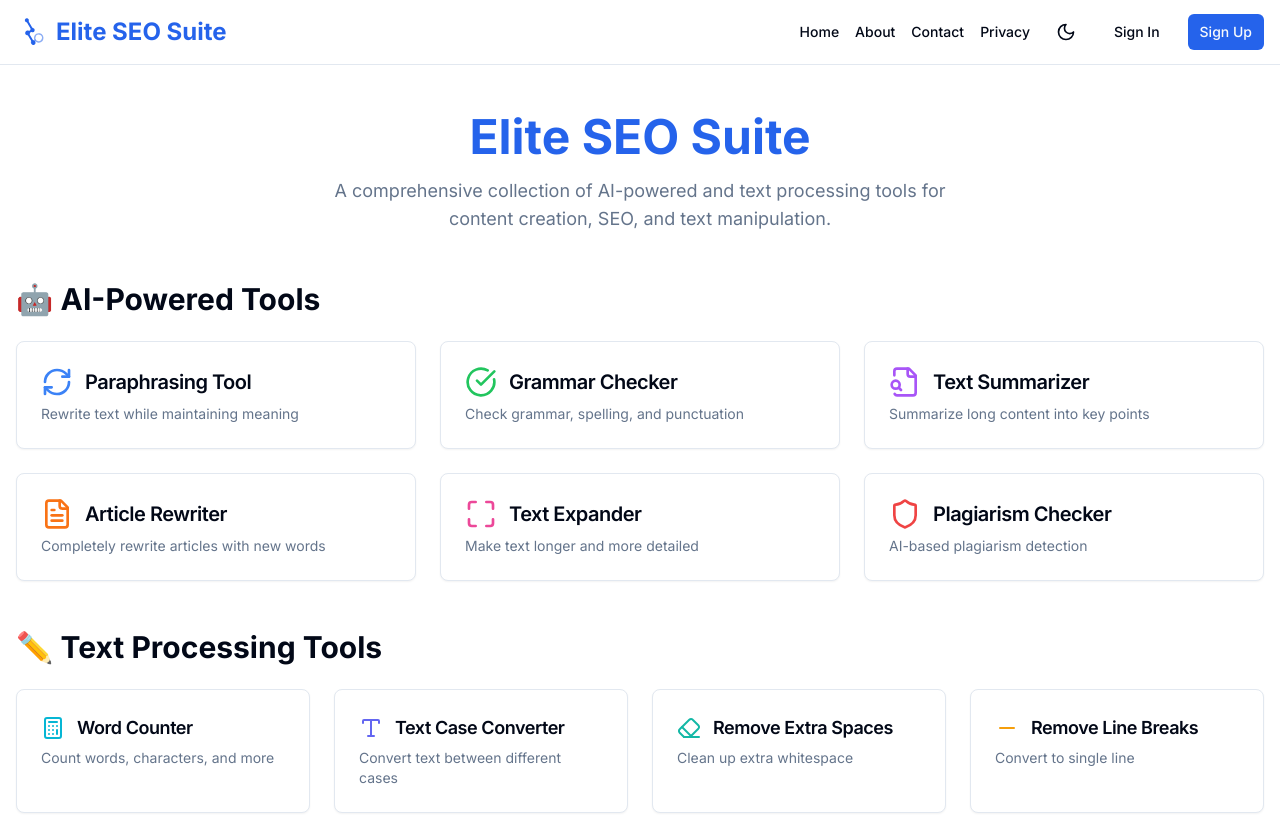
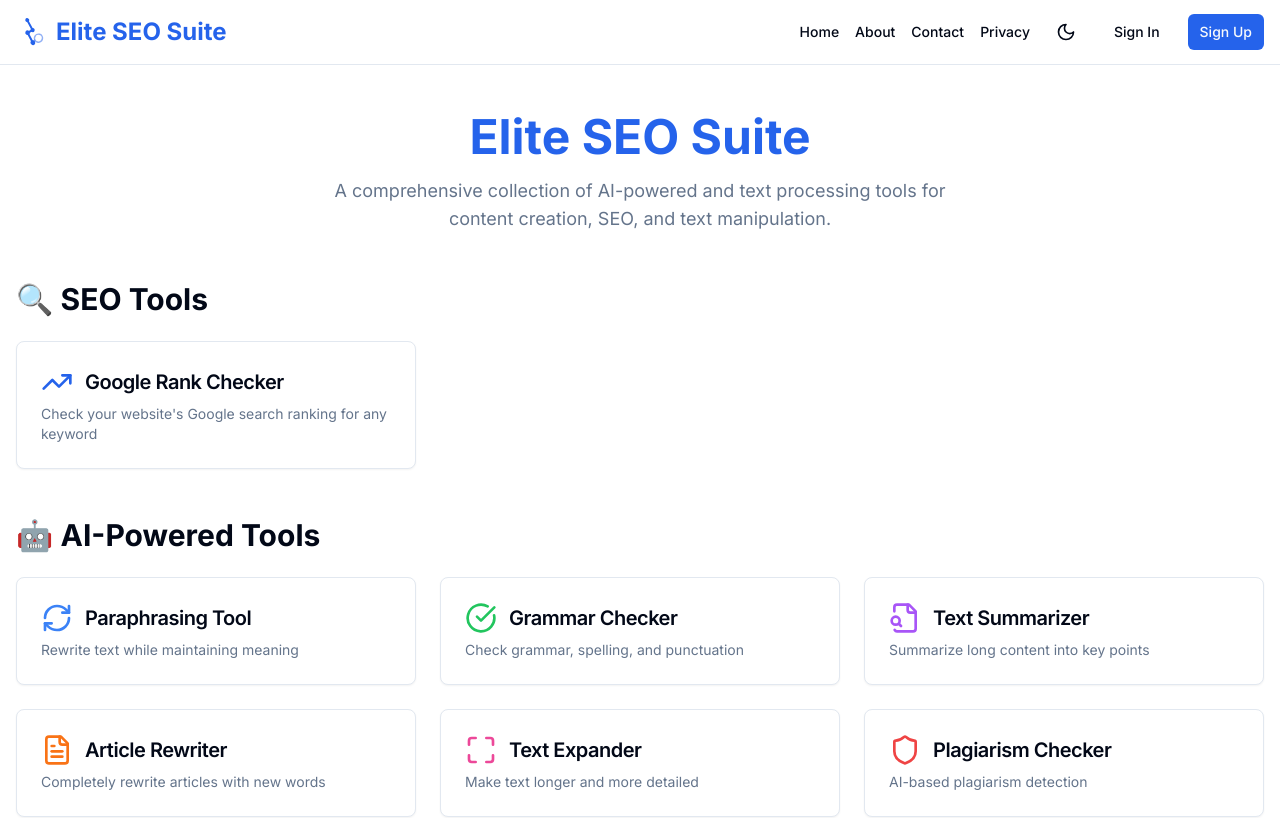
Before and after one commit to codewithmutahir/eliteseotools, a Next.js app: page / in a window 1280 px wide. Shown: the top 818 px of the page. Built offline with nearby package versions, Linux system fonts and the light colour scheme; no server answers.

Commit message:
added Google Rank Checker Tool

```diff
--- a/app/layout.tsx
+++ b/app/layout.tsx
@@ -3,6 +3,7 @@
 import "./globals.css"
 import { ClerkProvider } from "@clerk/nextjs"
 import { ThemeProvider } from "@/components/ThemeProvider"
+import { QueryProvider } from "@/components/QueryProvider"
 import { Navbar } from "@/components/Navbar"
 import { Footer } from "@/components/Footer"
 import { ReactNode } from "react"
@@ -51,6 +52,7 @@
             enableSystem
             disableTransitionOnChange
           >
+            <QueryProvider>
               <div className="flex flex-col min-h-screen">
                 <Navbar />
                 <main className="flex-1">
@@ -58,6 +60,7 @@
                 </main>
                 <Footer />
               </div>
+            </QueryProvider>
           </ThemeProvider>
         </body>
       </html>
--- a/app/page.tsx
+++ b/app/page.tsx
@@ -37,7 +37,18 @@
   Files,
   FileType,
   Droplet,
+  TrendingUp,
 } from "lucide-react"
+
+const seoTools = [
+  {
+    name: "Google Rank Checker",
+    description: "Check your website's Google search ranking for any keyword",
+    href: "/tools/google-rank-checker",
+    icon: TrendingUp,
+    color: "text-blue-600",
+  },
+]
 
 const aiTools = [
   {
@@ -322,6 +333,40 @@
       </motion.div>
 
       <div className="space-y-12">
+        {/* SEO Tools */}
+        <section>
+          <motion.h2
+            initial={{ opacity: 0, x: -20 }}
+            animate={{ opacity: 1, x: 0 }}
+            transition={{ duration: 0.5, delay: 0.1 }}
+            className="text-2xl md:text-3xl font-bold mb-6"
+          >
+            🔍 SEO Tools
+          </motion.h2>
+          <motion.div
+            variants={container}
+            initial="hidden"
+            animate="show"
+            className="grid grid-cols-1 md:grid-cols-2 lg:grid-cols-3 gap-6"
+          >
+            {seoTools.map((tool) => (
+              <motion.div key={tool.href} variants={item}>
+                <Link href={tool.href}>
+                  <Card className="h-full hover:shadow-lg transition-all duration-300 hover:scale-105 cursor-pointer">
+                    <CardHeader>
+                      <div className="flex items-center space-x-3">
+                        <tool.icon className={`h-8 w-8 ${tool.color}`} />
+                        <CardTitle className="text-xl">{tool.name}</CardTitle>
+                      </div>
+                      <CardDescription>{tool.description}</CardDescription>
+                    </CardHeader>
+                  </Card>
+                </Link>
+              </motion.div>
+            ))}
+          </motion.div>
+        </section>
+
         {/* AI-Powered Tools */}
         <section>
           <motion.h2
```
Lines whose indentation alone changed are shown as unchanged.
